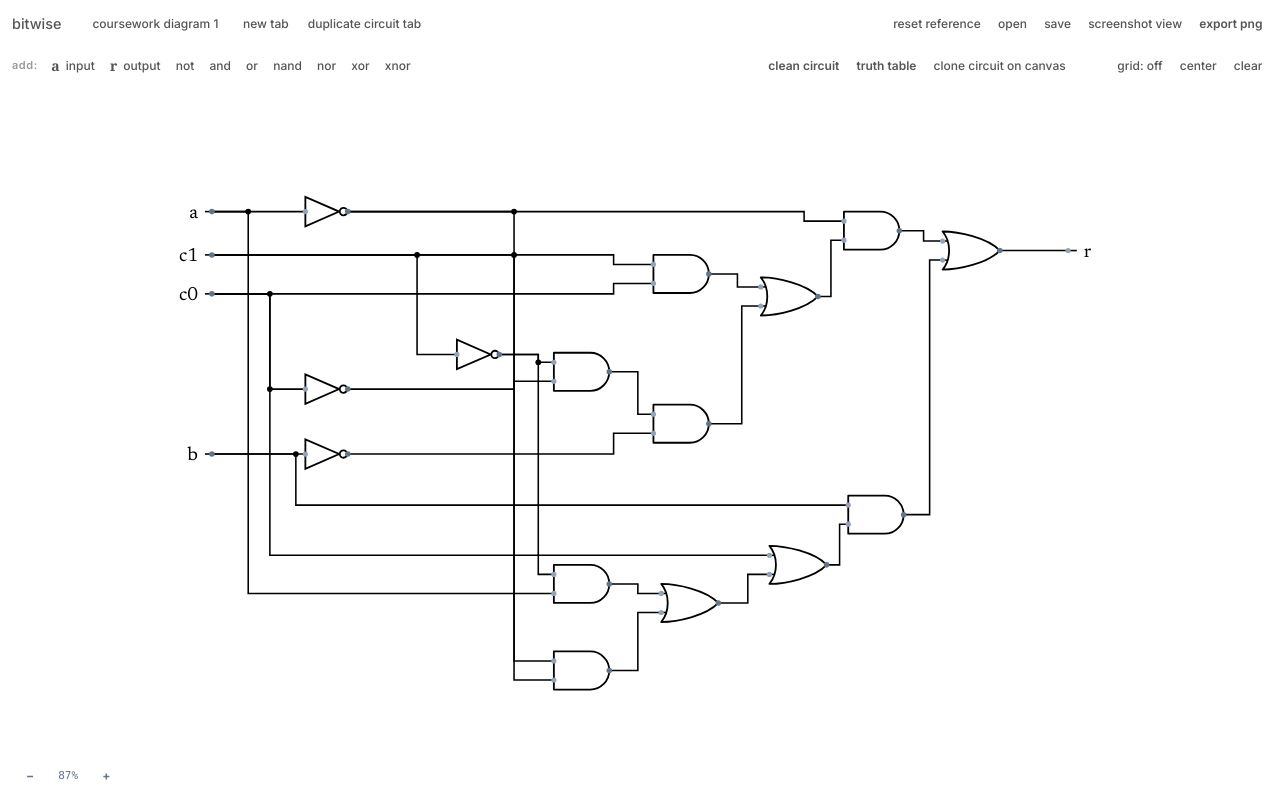
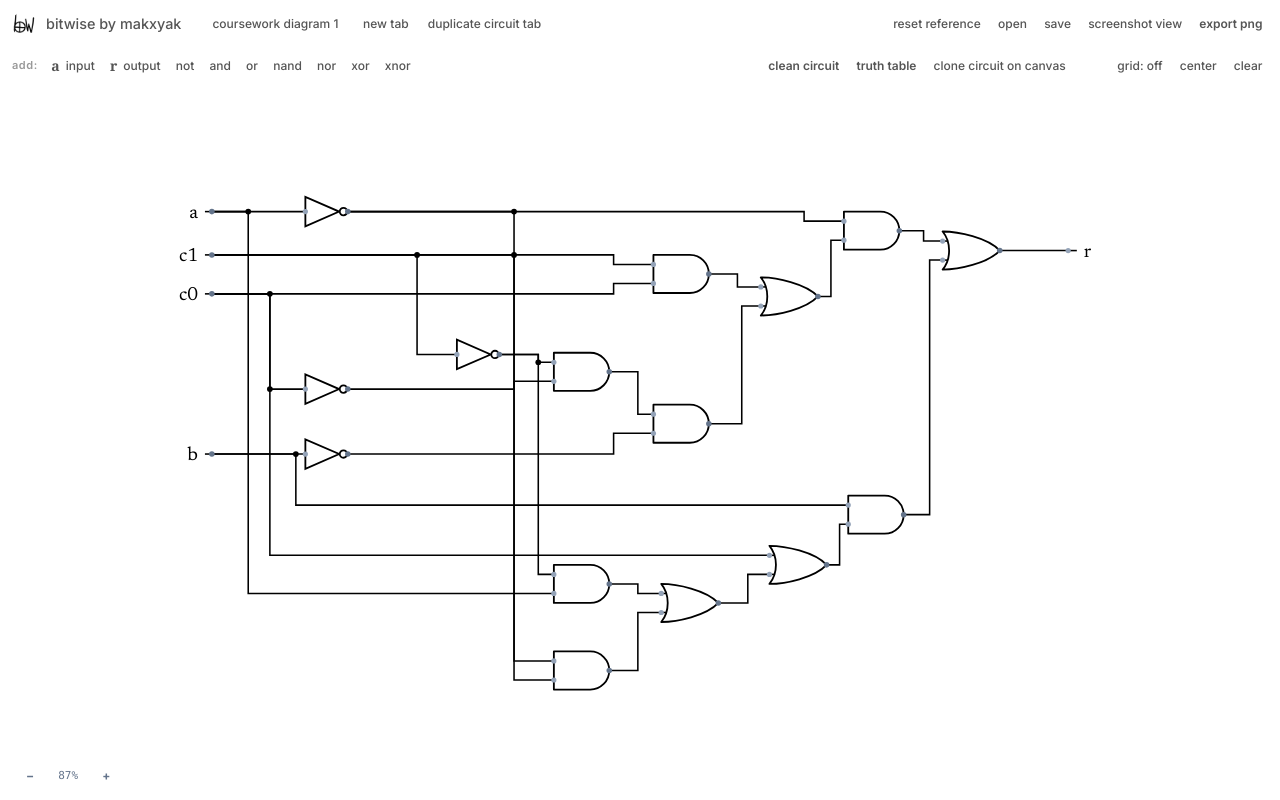
Before and after one commit to sumygin/bitwise, a plain HTML site: page index.html in a window 1280 px wide. Drawn offline with nearby package versions, Linux system fonts and the light colour scheme.

Commit message:
Add bitwise favicon branding
Co-authored-by: Copilot <223556219+Copilot@users.noreply.github.com>

```diff
--- a/index.html
+++ b/index.html
@@ -6,6 +6,7 @@
   <title>bitwise — logic circuit workspace</title>
   <meta name="description" content="a simple browser-based logic circuit workspace" />
   <meta name="theme-color" content="#ffffff" />
+  <link rel="icon" type="image/png" href="favicon.png" />
   <script src="https://cdn.tailwindcss.com"></script>
   <link rel="preconnect" href="https://fonts.googleapis.com">
   <link rel="preconnect" href="https://fonts.gstatic.com" crossorigin>
@@ -22,11 +23,10 @@
       <div class="flex items-center gap-2 min-w-0 flex-1">
         <div class="bitwise-brand flex items-center gap-2.5 pr-3 shrink-0">
           <div class="bitwise-mark" aria-hidden="true">
-
+            <img src="favicon.png" alt="" />
           </div>
           <div class="hidden sm:block">
-            <span class="bitwise-wordmark">bitwise</span>
-            <span class="bitwise-tagline">logic workspace</span>
+            <span class="bitwise-wordmark">bitwise by makxyak</span>
           </div>
         </div>
 
--- a/styles.css
+++ b/styles.css
@@ -240,7 +240,19 @@ header.ui-chrome > div:nth-child(2) {
 header.ui-chrome > div:first-child { padding-top: .5rem; padding-bottom: .5rem; }
 header.ui-chrome > div:nth-child(2) { padding-top: .35rem; padding-bottom: .35rem; }
 .bitwise-brand { gap: .5rem; }
-.bitwise-mark { display: none; }
+.bitwise-mark {
+  display: block;
+  width: 1.5rem;
+  height: 1.5rem;
+  overflow: hidden;
+  background: #000000;
+}
+.bitwise-mark img {
+  display: block;
+  width: 100%;
+  height: 100%;
+  object-fit: cover;
+}
 .bitwise-wordmark { color: var(--ink); font-size: .9rem; font-weight: 500; letter-spacing: 0; }
 .bitwise-tagline { display: none; }
 header.ui-chrome button,
```
Also changed, not shown: favicon.png (added).
